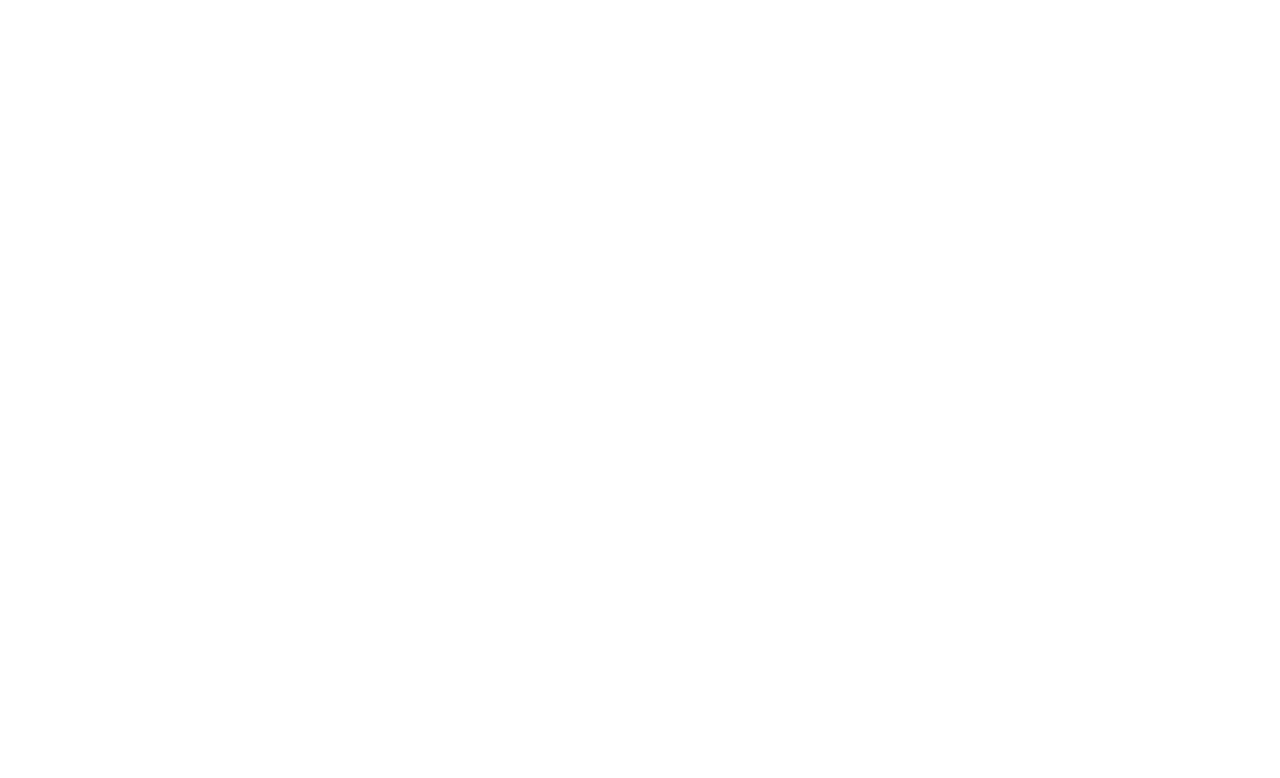
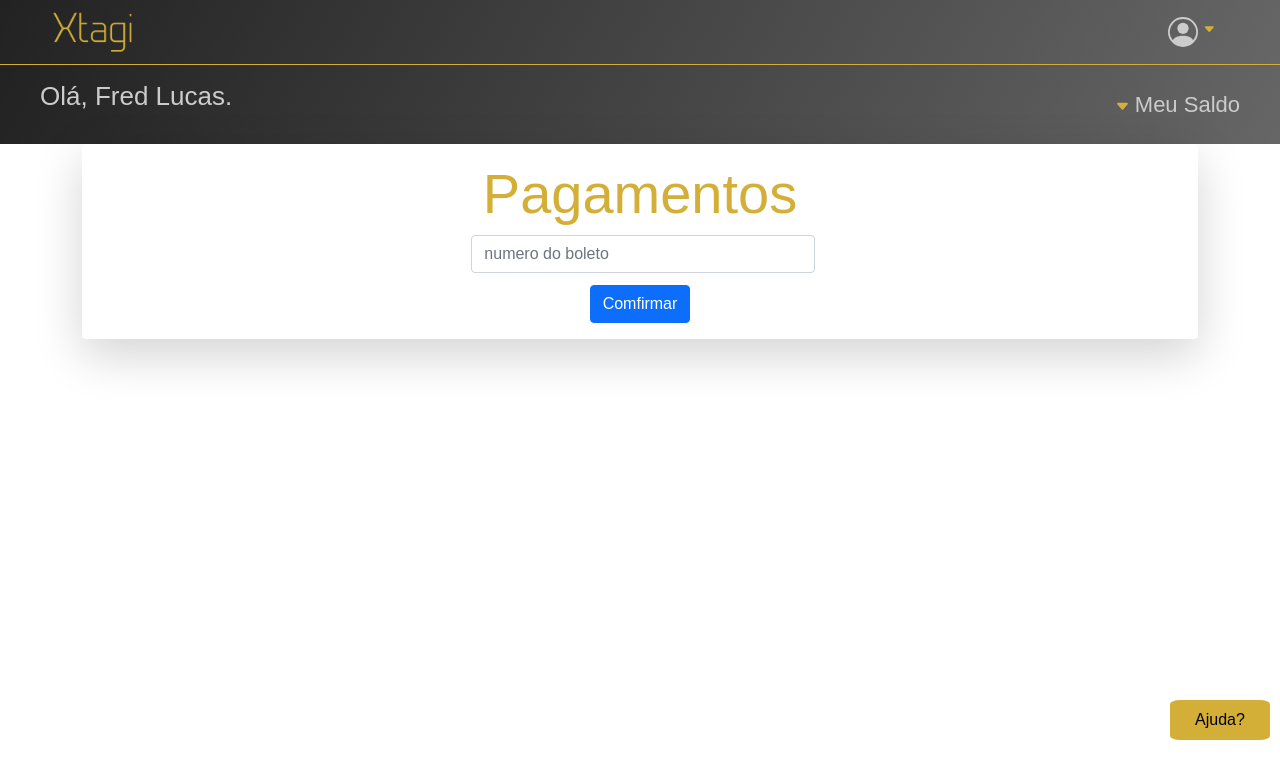
Before and after one commit to joaops3/xtagi, a React (Create React App) app: page /Pagamento in a window 1280 px wide. Before the commit this address had no page. Shown: the top 778 px of the page. Built offline with nearby package versions, Linux system fonts and the light colour scheme.

Commit message:
add pagamentos

```diff
--- a/src/MainPage/Header.jsx
+++ b/src/MainPage/Header.jsx
@@ -18,6 +18,7 @@
   padding: 5px 10px;
   width: 100px;
   height: 100px;
+  cursor: pointer;
 `;
 
 const NavItems = styled.nav`
@@ -35,6 +36,7 @@
       border-top: 2px solid #d4af37;
       border-bottom: 2px solid #d4af37;
       transition: all ease 0.4s;
+      cursor: pointer;
     }
   }
   @media (max-width: 425px) {
@@ -57,6 +59,7 @@
 
   &:hover {
     border-bottom: 1px solid #d4af37;
+    color: #d4af37;
   }
 
   @media (max-width: 425px) {
--- a/src/Router.jsx
+++ b/src/Router.jsx
@@ -8,6 +8,8 @@
 import {Home} from "./UserPage/Pages/Home";
 import {TransferArea} from "../src/UserPage/Pages/TransferArea";
 import AlterarDados from "./UserPage/Pages/AlterarDados/AlterarDados";
+import FormSenha from "./form/FormSenha";
+import Pagamento from "./UserPage/Pages/Pagamento/Pagamento";
 import Extrato from "./UserPage/Pages/Extrato/Extrato";
 
 const Router = () => {
@@ -20,6 +22,10 @@
           path="/FormCadastro"
           element={<FormCadastro></FormCadastro>}
         ></Route>
+         <Route
+          path="/FormSenha"
+          element={<FormSenha></FormSenha>}
+        ></Route>
         <Route
           path="/home"
           element={
@@ -31,6 +37,7 @@
         <Route path="/transfer" element={<TransferArea></TransferArea>}></Route>
         <Route path="/alterar" element={<AlterarDados></AlterarDados>}></Route>
         <Route path="/extrato" element={<Extrato></Extrato>}></Route>
+        <Route path="/Pagamento" element={<Pagamento></Pagamento>}></Route>
       </Routes>
     </BrowserRouter>
   );
--- a/src/UserPage/Pages/AlterarDados/AlterarDados.jsx
+++ b/src/UserPage/Pages/AlterarDados/AlterarDados.jsx
@@ -46,18 +46,38 @@
       ),
     complement: yup.string(),
   })
-  .required();
 
 
-  function alterarDados(dados){
-    api.put("/local", dados )
-  }
+
 
 const AlterarDados = () => {
 
-    useEffect( ()=> {
-        api.get("usuario")
-    }, [])
+
+
+
+  function dados(data){
+    // api.put("/local", dados )
+
+  }
+
+
+     useEffect( ()=> {
+
+       //     axios.get("usuario")
+
+      setValue('name', 'joao')
+      setValue('email', 'joao')
+      setValue("ducument_number", "45285269875")
+      setValue("birth_date", "04/02/2000")
+      setValue("street", "rua imperador")
+      setValue("district", "bairro napoleao")
+      setValue("number", "66")
+      setValue("city", "paris")
+      setValue("estate", "SP")
+      setValue("cep", "152684-52")
+
+
+     }, [])
 
     const {
         register,
@@ -65,6 +85,8 @@
         watch,
         formState: { errors, dirtyFields },
         control,
+        getValues,
+        setValue
       } = useForm({ resolver: yupResolver(schma) });
 
 
@@ -75,23 +97,18 @@
 
     <main className="main-form">
       <h1 className="display-1 h1-form">Alteração de dados</h1>
-      <form className="form p-3" onSubmit={handleSubmit(alterarDados)}>
+      <form className="form p-3" onSubmit={handleSubmit(dados)}>
         <div className="container mb-5 shadow-lg p-3 mb-5 bg-body rounded">
           <div className="row">
             <div className="col-12 col-md-5">
               <div className="form-group">
-                <InputMask
-                  formatChars={
-                    {
-                      'a': '[A-Za-z]',
-                    }
-                  }
+                <input
+                 {...register("name")}
                   className="form-control"
-                  value="joao"
                   type="text"
-                  placeholder="Nome"
+                  placeholder="name"
                   readOnly
-                ></InputMask>
+                ></input>
                 {
                   <div className="form-text" style={{ color: "red" }}>
                     {errors.name?.message}
@@ -108,6 +125,7 @@
                   {...register("email")}
                   type="text"
                   placeholder="Email"
+
                 ></input>
                 {
                   <div className="form-text" style={{ color: "red" }}>
@@ -142,13 +160,12 @@
           <div className="row">
             <div className="col-12 col-md-5 mt-4">
               <div className="form-group">
-                <InputMask
+              <InputMask
                   mask="99/99/9999"
                   className="form-control"
-
+                  {...register("birth_date")}
                   type="text"
                   placeholder="Nascimento DD/MM/YYYY"
-                  readOnly
                 ></InputMask>
                 {
                   <div className="form-text" style={{ color: "red" }}>
--- a/src/UserPage/Pages/Extrato/Extrato.jsx
+++ b/src/UserPage/Pages/Extrato/Extrato.jsx
@@ -1,5 +1,7 @@
 import "./Extrato.css";
 import { Header } from "../Header/index";
+
+import ValorExtrato from "./ValorExtrato";
 
 const Extrato = () => {
   return (
@@ -13,21 +15,11 @@
             <th className="table-title">Nome</th>
             <th className="table-title">Valor</th>
           </tr>
-          <tr>
-            <td className="table-item">27/02/2000</td>
-            <td className="table-item">alura</td>
-            <td className="table-item">2000</td>
-          </tr>
-          <tr>
-            <td className="table-item">27/02/2000</td>
-            <td className="table-item">alura</td>
-            <td className="table-item">2000</td>
-          </tr>
-          <tr>
-            <td className="table-item">27/02/2000</td>
-            <td className="table-item">alura</td>
-            <td className="table-item">2000</td>
-          </tr>
+
+
+         <ValorExtrato date="02/20/2000" name="alura" preco="1000"></ValorExtrato>
+         <ValorExtrato date="02/20/2000" name="alura" preco="1000"></ValorExtrato>
+         <ValorExtrato date="02/20/2000" name="alura" preco="1000"></ValorExtrato>
         </table>
       </section>
     </>
--- /dev/null
+++ b/src/UserPage/Pages/Extrato/ValorExtrato.jsx
@@ -0,0 +1,11 @@
+const ValorExtrato = ({date, name, value}) => {
+    return (
+        <tr>
+            <td className="table-item">27/02/2000</td>
+            <td className="table-item">alura</td>
+            <td className="table-item">2000</td>
+          </tr>
+     );
+}
+
+export default ValorExtrato;
--- a/src/UserPage/Pages/Home/Home.module.css
+++ b/src/UserPage/Pages/Home/Home.module.css
@@ -40,3 +40,8 @@
   text-decoration: none;
   color: #ccc;
 }
+
+.link:hover {
+
+  color: #d4af37;
+}
--- a/src/UserPage/Pages/Home/index.jsx
+++ b/src/UserPage/Pages/Home/index.jsx
@@ -21,7 +21,7 @@
               Transferência
             </div>
           </Link>
-          <Link to="/extrato" className={home.link}>
+          <Link to="/pagamento" className={home.link}>
             <div className={home.gridItem}>
               <MdPayments className={home.ico} />
               Pagamentos
@@ -33,19 +33,19 @@
               Extrato
             </div>
           </Link>
-          <Link to="/transfer" className={home.link}>
+          <Link to="/home" className={home.link}>
             <div className={home.gridItem}>
               <BsCreditCard2BackFill className={home.ico} />
               Crédito
             </div>
           </Link>
-          <Link to="/transfer" className={home.link}>
+          <Link to="/home" className={home.link}>
             <div className={home.gridItem}>
               <BsCurrencyDollar className={home.ico} />
               Conversão
             </div>
           </Link>
-          <Link to="/transfer" className={home.link}>
+          <Link to="/home" className={home.link}>
             <div className={home.gridItem}>
               <BsPiggyBankFill className={home.ico} />
               Cofrinho
--- /dev/null
+++ b/src/UserPage/Pages/Pagamento/Pagamento.css
@@ -0,0 +1,7 @@
+.form-pagamentos{
+    display: flex;
+    text-align: center;
+    justify-content: center;
+    flex-direction: column;
+
+}
--- /dev/null
+++ b/src/UserPage/Pages/Pagamento/Pagamento.jsx
@@ -0,0 +1,48 @@
+import { Header } from "../Header/index";
+import { useState, useContext } from "react";
+import { useNavigate } from "react-router-dom";
+import { string } from "yup";
+import "./Pagamento.css"
+
+const Pagamento = () => {
+  const [email, setEmail] = useState("");
+  const [password, SetPassword] = useState("");
+
+  async function handleLogin(e) {}
+  return (
+    <>
+      <Header></Header>
+      <div className="container ">
+        <form
+          onSubmit={handleLogin}
+          className="shadow-lg p-3 bg-body rounded form-pagamentos "
+        >
+          <h1 className=" display-4 h1-form">Pagamentos</h1>
+          <div className="row offset-4">
+            <div className="col-12 col-md-6">
+              <div className="form-group">
+                <input
+                  className="form-control"
+                  type="text"
+                  placeholder="numero do boleto"
+                  value={email}
+                  onChange={(e) => setEmail(e.target.value)}
+                ></input>
+                {<div className="form-text" style={{ color: "red" }}></div>}
+              </div>
+            </div>
+          </div>
+
+          <div className="container botao mt-2">
+            <button className="btn btn-primary " type="submit">
+              Comfirmar
+            </button>
+          </div>
+
+        </form>
+      </div>
+    </>
+  );
+};
+
+export default Pagamento;
--- a/src/form/Form.css
+++ b/src/form/Form.css
@@ -1,5 +1,6 @@
-.main-form{background: linear-gradient(120deg, #222, #666 );
-    height: 100vh;
+.main-form{
+    background: linear-gradient(120deg, #222, #666 );
+    height: auto;
 
 
 
--- a/src/form/FormCadastro.jsx
+++ b/src/form/FormCadastro.jsx
@@ -57,7 +57,7 @@
   .required();
 
 const FormCadastro = () => {
-  //const navigate = useNavigate()
+  const navigate = useNavigate()
   const {
     register,
     handleSubmit,
@@ -81,6 +81,7 @@
   };
 
   async function enviar(dados) {
+
     console.log(dados);
     let dadosStr = JSON.stringify(dados);
     await fetch("", {
@@ -92,6 +93,7 @@
         return resp.json();
       })
       .then((json) => console.log(json))
+      .then(() => {navigate("/FormSenha")})
       .catch((e) => console.log(e));
   }
   return (<>
@@ -466,7 +468,7 @@
               <label class="form-check-label" for="gridCheck">
                 Concordo com os termos de utilização
               </label>
-              {checado == false ? (
+              {checado === false ? (
                 <div className="form-text" style={{ color: "red" }}>
                   Concorde com os termos
                 </div>
@@ -484,7 +486,7 @@
           rules={{
             required: true,
           }}
-          render={({ field }) => (
+          render={({ field, value }) => (
             <InputMask
               mask="999.999.999.99"
               maskChar=""
--- a/src/form/FormSenha.css
+++ b/src/form/FormSenha.css
@@ -1,6 +1,7 @@
 .form-container{display: flex;
 justify-content: center;
-align-items: center;;
+align-items: center;
+height: 100vh;
 
 }
 .main-flex{display: flex;
```
